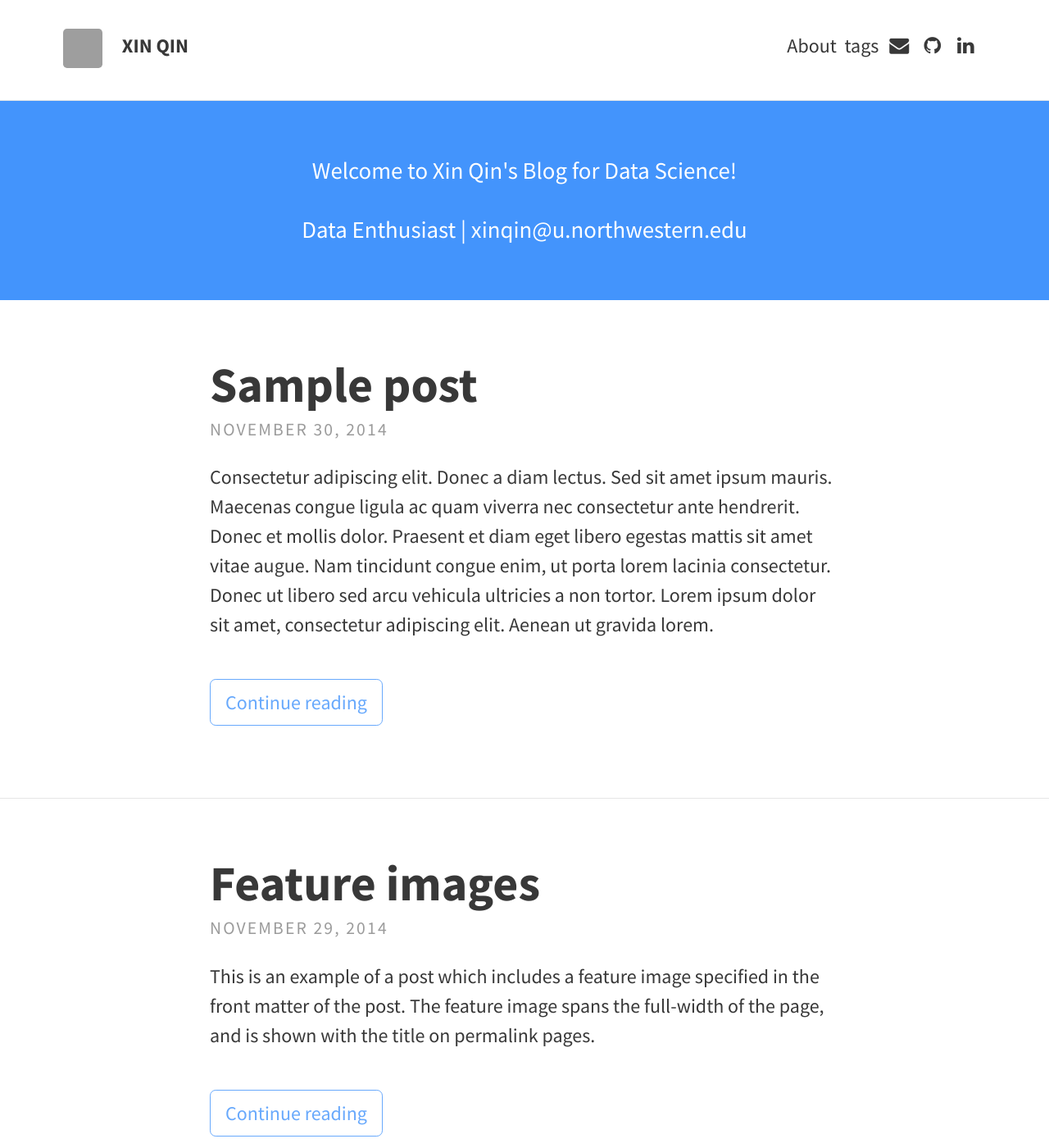
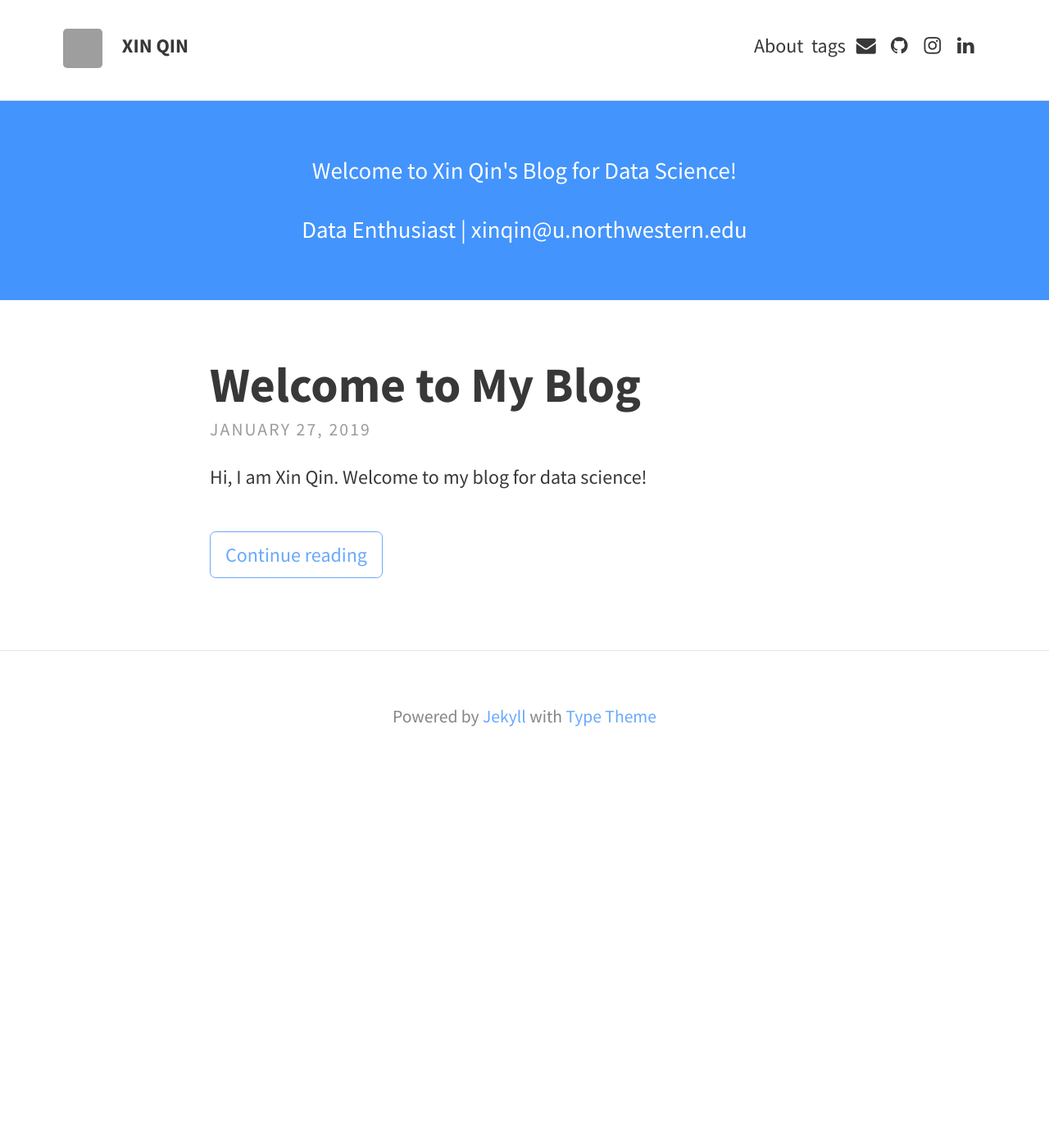
Before and after one commit to XPassion/xinqin.github.io, a Jekyll site: the page built from index.html, in a window 1280 px wide and 1400 px high. Shown: the whole window at 82% size. Built offline with Jekyll 4.4.1, drawn with Linux system fonts in a browser that asks for light colours; the list of posts is cut into pages by our own code; part of the change alters nothing that is shown; some of the changed text lies outside the part shown; grey boxes are pictures that could not be loaded.

Commit message:
update and my first blog

```diff
--- a/_config.yml
+++ b/_config.yml
@@ -31,7 +31,7 @@ theme_settings:
   gitlab:
   github: "xinqin-ds"
   google_plus:
-  instagram:
+  instagram: "https://www.instagram.com/cipassion/"
   linkedin: "https://www.linkedin.com/in/xin-qin-7500a077/"
   pinterest:
   reddit:
--- a/_posts/2014-11-28-markdown-and-html.md
+++ /dev/null
@@ -1,39 +0,0 @@
----
-layout: post
-title: Markdown and HTML
----
-
-Jekyll supports the use of [Markdown](http://daringfireball.net/projects/markdown/syntax) with inline HTML tags which makes it easier to quickly write posts with Jekyll, without having to worry too much about text formatting. A sample of the formatting follows.
-
-Tables have also been extended from Markdown:
-
-First Header  | Second Header
-------------- | -------------
-Content Cell  | Content Cell
-Content Cell  | Content Cell
-
-Here's an example of an image, which is included using Markdown:
-
-![Geometric pattern with fading gradient]({{ site.baseurl }}/assets/img/sample_feature_img_2.png)
-
-Highlighting for code in Jekyll is done using Pygments or Rouge. This theme makes use of Rouge by default.
-
-{% highlight js %}
-// count to ten
-for (var i = 1; i <= 10; i++) {
-    console.log(i);
-}
-
-// count to twenty
-var j = 0;
-while (j < 20) {
-    j++;
-    console.log(j);
-}
-{% endhighlight %}
-
-Type Theme uses KaTeX to display maths. Equations such as $$S_n = a \times \frac{1-r^n}{1-r}$$ can be displayed inline.
-
-Alternatively, they can be shown on a new line:
-
-$$ f(x) = \int \frac{2x^2+4x+6}{x-2} $$
--- a/_posts/2014-11-29-feature-images.md
+++ /dev/null
@@ -1,6 +0,0 @@
----
-layout: post
-title: Feature images
-feature-img: "assets/img/sample_feature_img.png"
----
-This is an example of a post which includes a feature image specified in the front matter of the post. The feature image spans the full-width of the page, and is shown with the title on permalink pages.
--- a/_posts/2014-11-30-sample-post.md
+++ /dev/null
@@ -1,22 +0,0 @@
----
-layout: post
-title: Sample post
-tags: [test, sample]
----
-Consectetur adipiscing elit. Donec a diam lectus. Sed sit amet ipsum mauris. Maecenas congue ligula ac quam viverra nec consectetur ante hendrerit. Donec et mollis dolor. Praesent et diam eget libero egestas mattis sit amet vitae augue. Nam tincidunt congue enim, ut porta lorem lacinia consectetur. Donec ut libero sed arcu vehicula ultricies a non tortor. Lorem ipsum dolor sit amet, consectetur adipiscing elit. Aenean ut gravida lorem.
-
-* Consectetur adipiscing elit
-* Donec a diam lectus
-* Sed sit amet ipsum mauris
-
-Ut turpis felis, pulvinar a semper sed, adipiscing id dolor. Pellentesque auctor nisi id magna consequat sagittis. Curabitur dapibus enim sit amet elit pharetra tincidunt feugiat nisl imperdiet. Ut convallis libero in urna ultrices accumsan. Donec sed odio eros. Donec viverra mi quis quam pulvinar at malesuada arcu rhoncus. Cum sociis natoque penatibus et magnis dis parturient montes, nascetur ridiculus mus. In rutrum accumsan ultricies. Mauris vitae nisi at sem facilisis semper ac in est.
-
-Nunc diam velit, adipiscing ut tristique vitae, sagittis vel odio. Maecenas convallis ullamcorper ultricies. Curabitur ornare, ligula *semper consectetur sagittis*, nisi diam iaculis velit, id fringilla sem nunc vel mi. Nam dictum, odio nec pretium volutpat, arcu ante placerat erat, non tristique elit urna et turpis. Quisque mi metus, ornare sit amet fermentum et, tincidunt et orci. Fusce eget orci a orci congue vestibulum.
-
-Ut dolor diam, elementum et vestibulum eu, porttitor vel elit. Curabitur venenatis pulvinar tellus gravida ornare. Sed et erat faucibus nunc euismod ultricies ut id justo. Nullam cursus suscipit nisi, et ultrices justo sodales nec. Fusce venenatis facilisis lectus ac semper. Aliquam at massa ipsum. Quisque bibendum purus convallis nulla ultrices ultricies. Nullam aliquam, mi eu aliquam tincidunt, purus velit laoreet tortor, viverra pretium nisi quam vitae mi. Fusce vel volutpat elit. Nam sagittis nisi dui.
-
-> Suspendisse lectus leo, consectetur in tempor sit amet, placerat quis neque
-
-Etiam luctus porttitor lorem, sed suscipit est rutrum non. Curabitur lobortis nisl a enim congue semper. Aenean commodo ultrices imperdiet. Vestibulum ut justo vel sapien venenatis tincidunt.
-
-Phasellus eget dolor sit amet ipsum dapibus condimentum vitae quis lectus. Aliquam ut massa in turpis dapibus convallis. Praesent elit lacus, vestibulum at malesuada et, ornare et est. Ut augue nunc, sodales ut euismod non, adipiscing vitae orci. Mauris ut placerat justo. Mauris in ultricies enim. Quisque nec est eleifend nulla ultrices egestas quis ut quam. Donec sollicitudin lectus a mauris pulvinar id aliquam urna cursus. Cras quis ligula sem, vel elementum mi. Phasellus non ullamcorper urna.
--- /dev/null
+++ b/_posts/2019-01-27-Welcome-to-My-Blog.md
@@ -0,0 +1,11 @@
+---
+layout: post
+title: Welcome to My Blog
+tages: [data science, machine learning, statistics]
+---
+
+Hi, I am Xin Qin. Welcome to my blog for data science!
+
+I will share my learning and thoughts along the way I pursue a career in data science.
+
+For more information about me, you can refer to the [About](https://xinqin-ds.github.io/about/) page. Feel free to reach out to me through the links provided.
```
